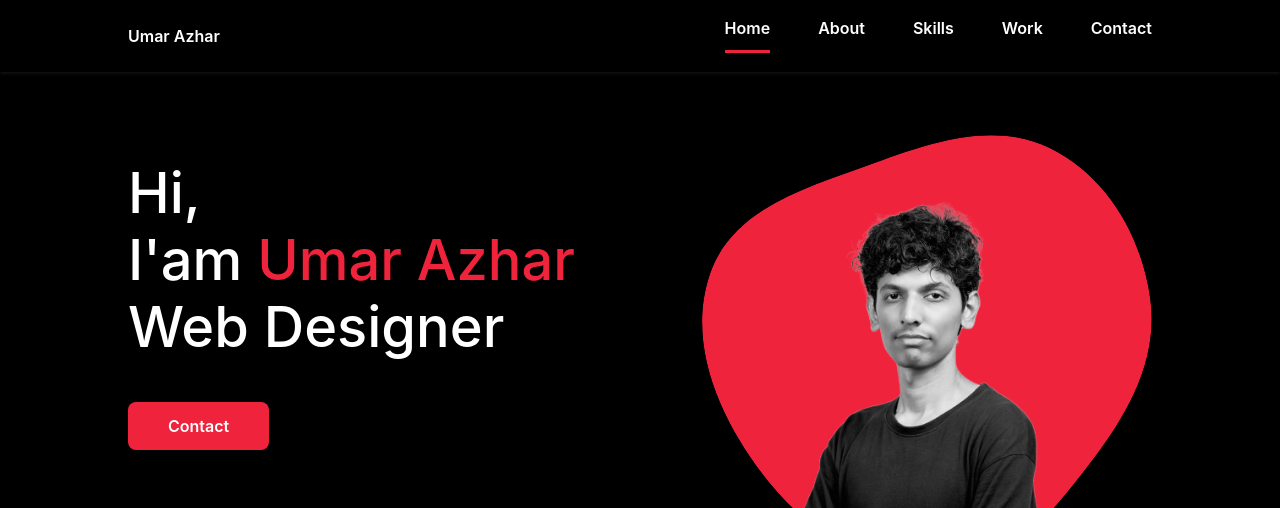
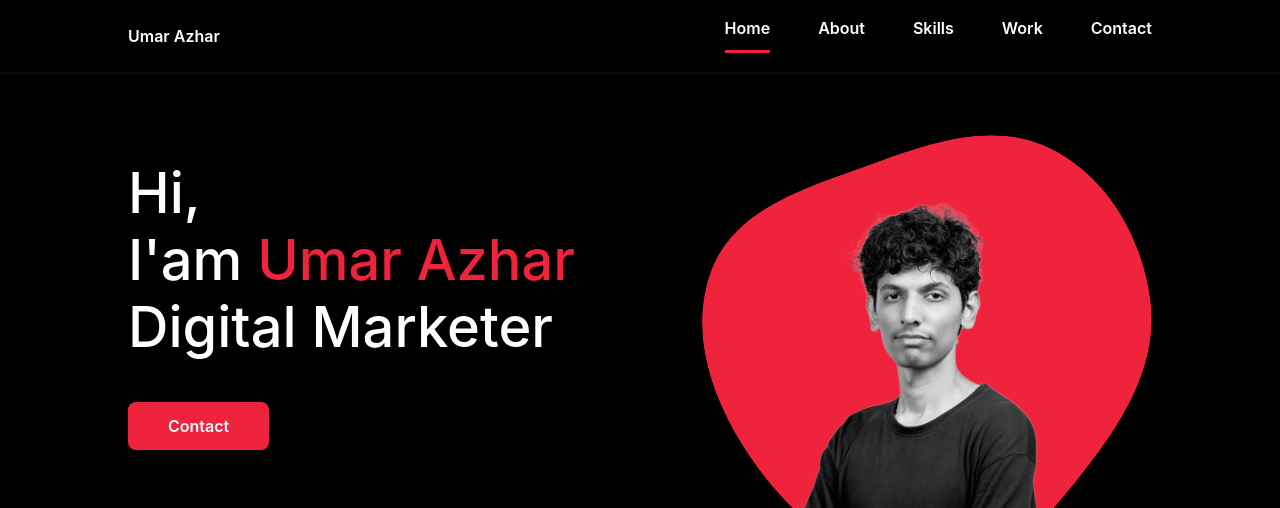
Before and after one commit to umerdobusiness/MyPortfolio, a plain HTML site: page index.html in a window 1280 px wide. Shown: the top 508 px of the page. Drawn offline with nearby package versions, Linux system fonts and the light colour scheme.

Commit message:
Update index.html

```diff
--- a/index.html
+++ b/index.html
@@ -51,7 +51,7 @@
             <div class="unew">
             <section class="home bd-grid" id="home">
                 <div class="home__data">
-                    <h1 class="home__title">Hi,<br>I'am <span class="home__title-color">Umar Azhar</span><br> Web Designer</h1>
+                    <h1 class="home__title">Hi,<br>I'am <span class="home__title-color">Umar Azhar</span><br> Digital Marketer</h1>
 
                     <a href="#contact" class="button">Contact</a>
                 </div>
```
